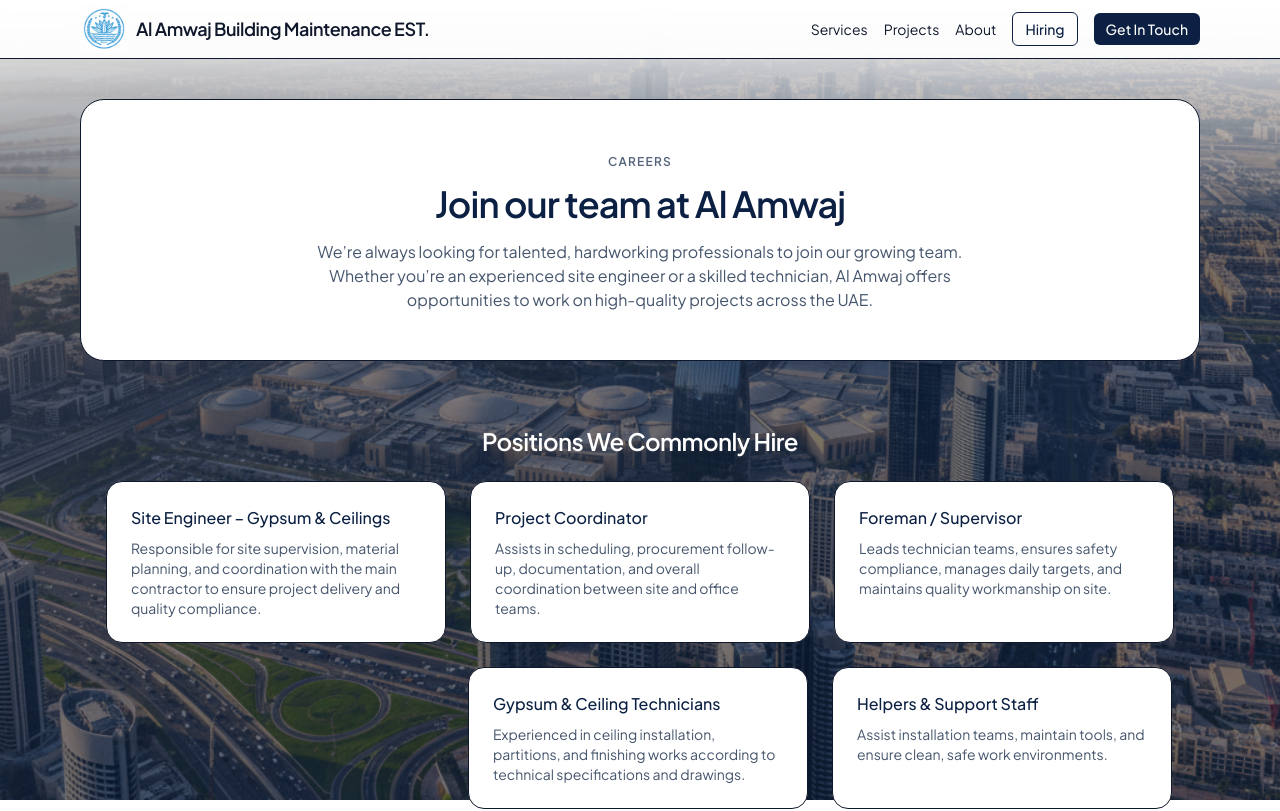
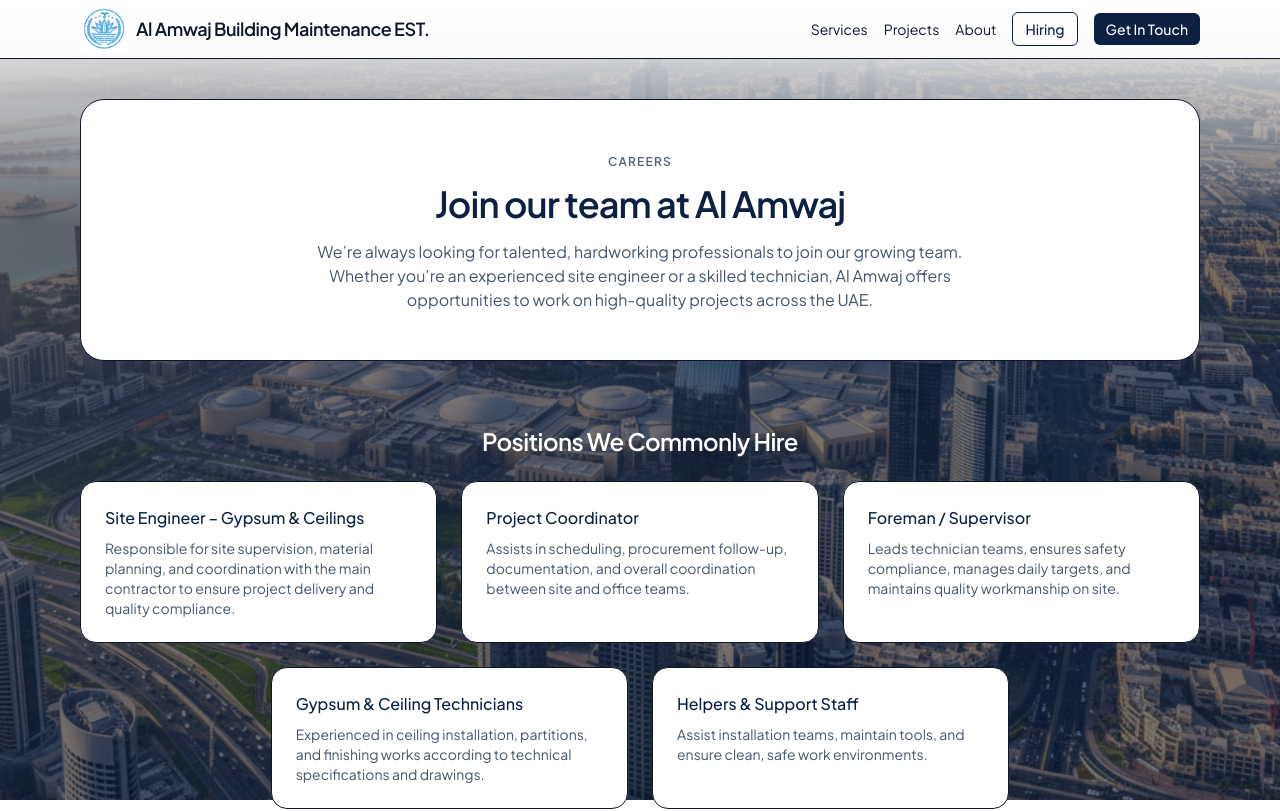
Before and after one commit to WovenTexLTD/Al-Amwaj-BLDG-MAINT.-est, a Next.js app: page /hire in a window 1280 px wide. Shown: the top 811 px of the page. Built offline with nearby package versions, Linux system fonts and the light colour scheme.

Commit message:
Update page.tsx

```diff
--- a/src/app/hire/page.tsx
+++ b/src/app/hire/page.tsx
@@ -41,26 +41,41 @@
         </p>
       </section>
 
-   {/* Roles Section */}
+  {/* Roles Section */}
 <section className="space-y-6">
   <h2 className="text-2xl font-semibold tracking-tight text-white text-center">
     Positions We Commonly Hire
   </h2>
 
-  <div className="flex flex-wrap justify-center gap-6">
-    {roles.map((r, i) => (
-      <div
-        key={r.title}
-        className={`p-6 rounded-2xl bg-white border hover:shadow-sm transition w-[340px] ${
-          i >= 3 ? "lg:translate-x-[180px]" : ""
-        }`}
-      >
-        <h3 className="font-medium text-[#0B2042]">{r.title}</h3>
-        <p className="mt-2 text-sm text-slate-600">{r.desc}</p>
-      </div>
-    ))}
+  {/* 1 col (mobile) → 2 cols (tablet) → 6 cols (desktop) */}
+  <div className="grid gap-6 grid-cols-1 sm:grid-cols-2 lg:grid-cols-6">
+    {roles.map((r, i) => {
+      // base card classes
+      let cls =
+        "p-6 rounded-2xl bg-white border hover:shadow-sm transition";
+
+      // on large screens, each card spans 2 columns (so 3 per row)
+      // and we manually center the last two using col-start
+      const lgSpan = " lg:col-span-2";
+
+      // position the bottom two centered (columns 2–3 and 4–5)
+      const positionClass =
+        i === 3
+          ? " lg:col-start-2" // 4th card starts at col 2
+          : i === 4
+          ? " lg:col-start-4" // 5th card starts at col 4
+          : "";
+
+      return (
+        <div key={r.title} className={cls + lgSpan + positionClass}>
+          <h3 className="font-medium text-[#0B2042]">{r.title}</h3>
+          <p className="mt-2 text-sm text-slate-600">{r.desc}</p>
+        </div>
+      );
+    })}
   </div>
 </section>
+
 
       {/* Message + CTA */}
       <section className="rounded-2xl border bg-white p-8 md:p-10 text-center space-y-4">
```
